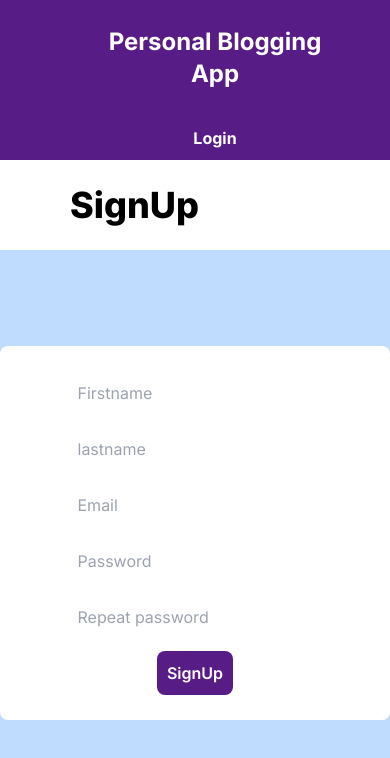
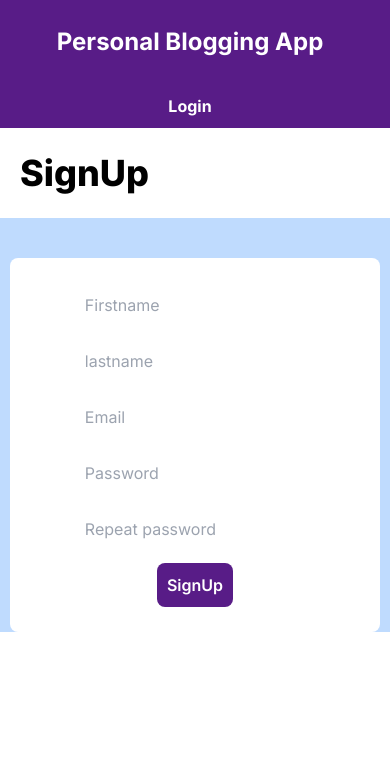
Before and after one commit to Shabbirraza/hackathon, a Next.js app: page /SignUp in a window 390 px wide. Shown: the top 758 px of the page. Built offline with nearby package versions, Linux system fonts and the light colour scheme.

Commit message:
made ui responsive

```diff
--- a/src/app/SignUp/page.js
+++ b/src/app/SignUp/page.js
@@ -20,14 +20,14 @@ const SignUp = () => {
     let [errorMsg, setErrorMsg] = useState('')
     const router = useRouter();
     return (
-        <div className='bg-blue-200 h-screen'>
+        <div className='bg-white h-screen'>
             <Navbar />
             <SubNavbar path="SignUp" />
 
             {errorMsg ? <div className='m-auto w-[400px]  bg-red-500 text-white font-semibold rounded-lg p-4'>{errorMsg}</div> : null}
             <div className='w-full  bg-blue-200 flex justify-center items-start   '>
 
-                <form autoComplete='off' className='w-[400px] p-[25px] flex flex-col justify-center items-center mt-24 rounded-lg gap-y-3 bg-white'>
+                <form autoComplete='off' className='w-[95%] sm:w-[400px] p-[25px] flex flex-col justify-center items-center mt-10 rounded-lg gap-y-3 bg-white'>
                     <input id="firstname" minLength="3" maxLength="20"
                         onChange={(e) => { setFirstname(e.target.value) }} value={firstname}
                         name='fname' type='text'
--- a/src/app/components/Article/page.js
+++ b/src/app/components/Article/page.js
@@ -41,7 +41,7 @@ const Article = ({ currentUserArticles, setCurrentUserArticles, docId, currentUs
     }
 
     return (
-        <div className='w-[60%] ml-[70px] p-5 shadow-2xl  border-black rounded-xl mt-10'>
+        <div className='w-[90%]  ml-[20px] md:ml-[70px] p-5 shadow-2xl  border-black rounded-xl mt-10'>
 
             <div className='flex w-[50%] flex-col gap-y-4'>
                 <div className='h-[70px] w-[70px] bg-black rounded-lg '>
--- a/src/app/components/Navbar.js
+++ b/src/app/components/Navbar.js
@@ -10,7 +10,7 @@ const Navbar = ({ username, pathname, userId }) => {
   const router = useRouter();
 
   return (
-    <div className='w-full bg-purple-900 pr-[30px]  pl-[70px] pb-[10px] pt-[10px] flex flex-col  items-center justify-center gap-5 md:flex-row md:justify-between'>
+    <div className='w-full bg-purple-900 pr-[30px] pl-[20px] md:pl-[70px] pb-[10px] pt-[10px] flex flex-col  items-center justify-center gap-5 md:flex-row md:justify-between'>
       <h3 className='m-0 text-white font-bold text-2xl text-center p-4'>Personal Blogging App</h3>
       {username ? <div className=' font-bold text-white text-center p-4 text-2xl'><Link href="/Profile">{username}</Link></div> :
         pathname == '/Login' ?<div> <span className='m-0 mx-4 font-bold text-white'><Link href="/">HomeScreen</Link></span><span className='m-0 font-bold text-white'><Link href="/SignUp">SignUp</Link></span></div>
--- a/src/app/components/SubNavbar/page.js
+++ b/src/app/components/SubNavbar/page.js
@@ -2,7 +2,7 @@ import React from 'react'
 
 const SubNavbar = ({path}) => {
     return (
-        <div className='pr-[70px] pl-[70px] pb-[25px] pt-[25px] bg-white w-full'>
+        <div className='pr-[70px] pl-[20px] md:pl-[70px] pb-[25px] pt-[25px] bg-white w-full'>
             <h1 className='font-extrabold text-4xl  '>
                 {path}
             </h1>
--- a/src/app/page.js
+++ b/src/app/page.js
@@ -94,8 +94,9 @@ export default function Home() {
       </div> :
         <>
 
-          {readMoreOfThis ? <div className='w-screen min-h-screen p-10 overflow-x-hidden bg-white m-0 flex flex-col gap-y-10'>
-            <button className="bg-purple-900 text-white w-[20%] ml-[70px] p-4 rounded-lg" onClick={() => setReadMoreOfThis(false)}>Back</button>
+          {readMoreOfThis ? <div className='w-full min-h-screen  overflow-hidden bg-white m-0 flex flex-col gap-y-10'>
+            <SubNavbar path={"Articles"} />
+            <button className="bg-purple-900 text-white w-[120px] ml-[20px] md:ml-[70px] p-4 px-10 text-center  rounded-lg" onClick={() => setReadMoreOfThis(false)}>Back</button>
 
             {
 
@@ -117,7 +118,7 @@ export default function Home() {
 
               <SubNavbar path="Welcome Readers" />
 
-              {userId ? <><div className='w-[60%] ml-[70px]  bg-blue-200 rounded-xl p-10'>
+              {userId ? <><div className='w-[90%] md:w-[70%] ml-[20px] md:ml-[70px] bg-blue-200 rounded-xl p-10'>
                 <input className='p-[10px] outline-purple-900 rounded-lg w-[90%] m-2' value={articleTitle}
                   onChange={(e) => {
                     setArticleTitle(e.target.value)
```
